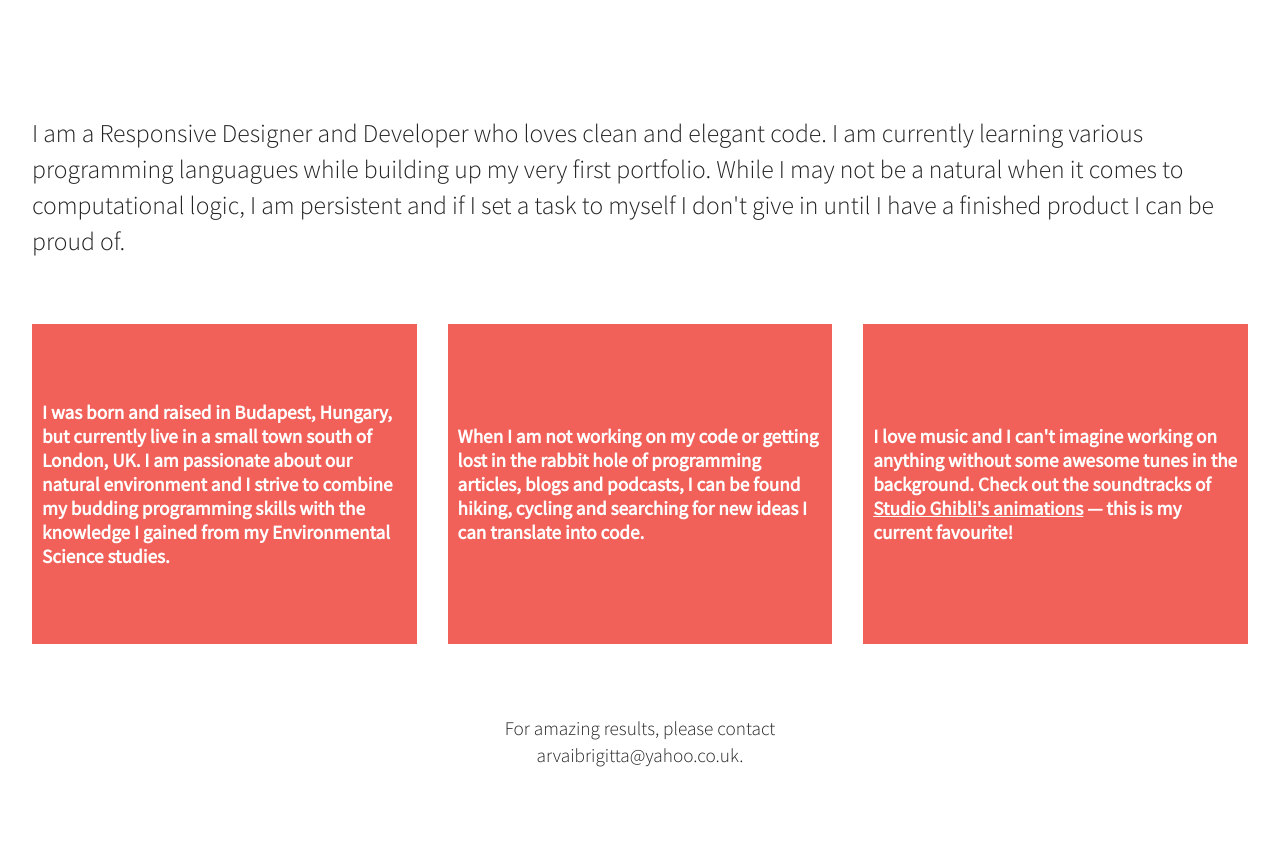
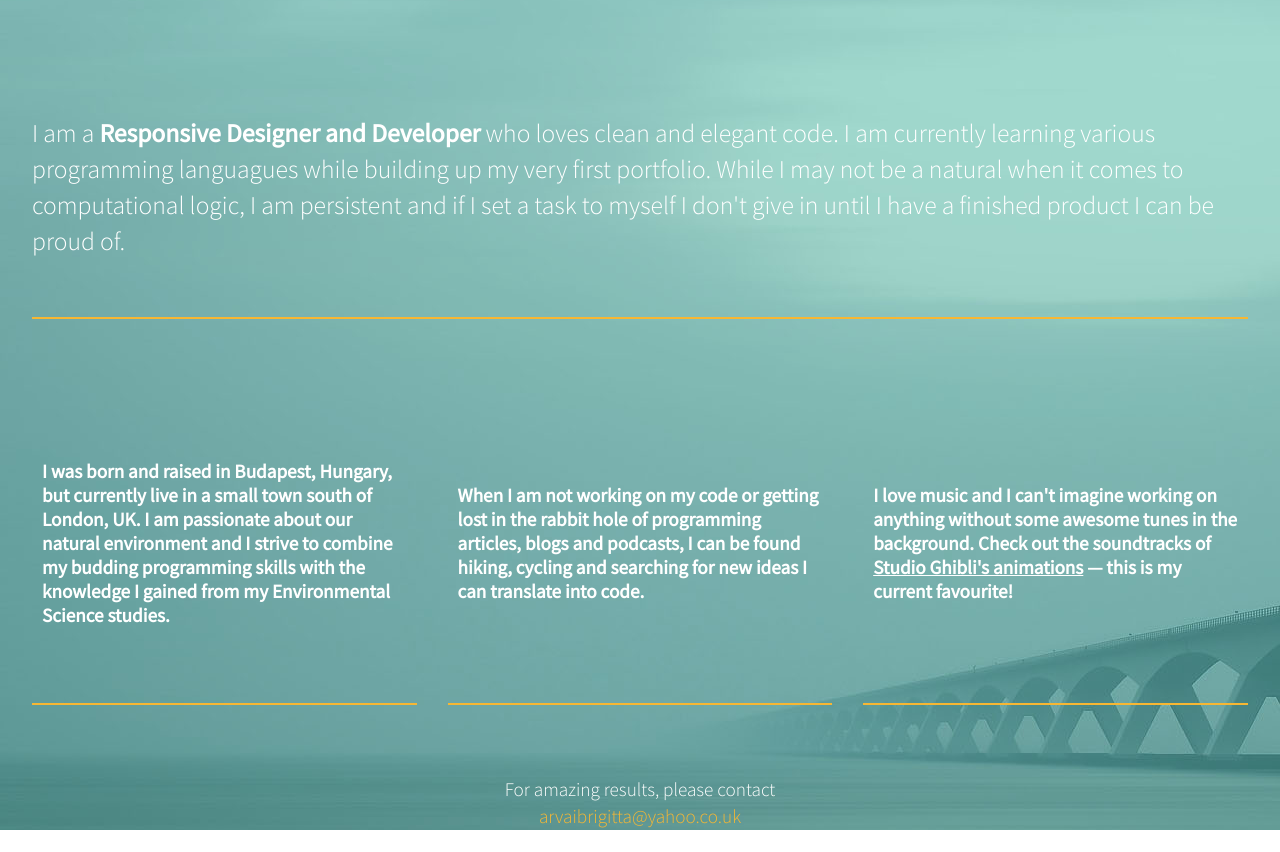
Before and after one commit to Brigitta1/flex-grid-practice, a plain HTML site: page index.html in a window 1280 px wide. Shown: the part 143-995 px from the top of the page. After the commit the page ends 973 px from the top, so only its background shows below. Drawn offline with nearby package versions, Linux system fonts and the light colour scheme.

Commit message:
Colours and borders added

```diff
--- a/css/main.css
+++ b/css/main.css
@@ -97,7 +97,8 @@ textarea {
 /* MOBILE FIRST STYLES ====================== */
 
 html {
-    background-color: #fff;
+    background: url('../img/background.jpg') no-repeat;
+    background-size: auto;
     height: 100%;
 }
 body {
@@ -106,6 +107,7 @@ body {
     padding: 2em;
     font-size: 1em;
     height: 100%;
+    color: #fff;
 }
 
 .wrapper {
@@ -125,7 +127,7 @@ body {
     color: #fff;
     line-height: 1.5em;
     font-size: 1em;
-    background-color: #f16059;
+    background-color:;
     height: 220px;
     width: 100%;
     display: -webkit-box;
@@ -137,6 +139,7 @@ body {
     align-items: center;
     margin-bottom: 20px;
     padding: 10px;
+    border-bottom: 2px solid #f7b733;
 }
 
 .greeting {
@@ -144,9 +147,17 @@ body {
 }
 
 .intro {
-    margin-bottom: 2em;
+    padding-bottom: 2em;
+    border-bottom: 2px solid #f7b733; /*#fc4a1a;*/
 }
 
+#colorchange {
+    color: #f7b733;
+}
+
+#strong {
+    font-weight: 700;
+}
 
 a {
     text-decoration:;
@@ -155,8 +166,8 @@ a {
 
 footer {
     padding-top: 2em;
-    padding-bottom: 4em;
-    margin: auto;
+    margin-bottom: 2em;
+
 }
 
 footer p {
@@ -284,7 +295,7 @@ footer p {
     color: #fff;
     line-height: 1.5em;
     font-size: 1em;
-    background-color: #f16059;
+    background-color:;
     height: 300px;
     width: 30%;
     display: -webkit-box;
--- a/index.html
+++ b/index.html
@@ -24,11 +24,11 @@
         <!-- Add your site or application content here -->
 
         <div class="greeting">
-            <h1>Hi. I'm Brigitta.</h1>
+            <h1>Hi. I'm <span id="colorchange">Brigitta.</span></h1>
         </div>
 
         <div class="intro">
-            <p>I am a Responsive Designer and Developer who loves clean and elegant code. I am currently learning various programming languagues while building up my very first portfolio. While I may not be a natural when it comes to computational logic, I am persistent and if I set a task to myself I don't give in until I have a finished product I can be proud of.
+            <p>I am a <span id="strong">Responsive Designer and Developer</span> who loves clean and elegant code. I am currently learning various programming languagues while building up my very first portfolio. While I may not be a natural when it comes to computational logic, I am persistent and if I set a task to myself I don't give in until I have a finished product I can be proud of.
             </p>
         </div>
 
@@ -48,7 +48,7 @@
         </section>
 
         <footer>
-        <p>For amazing results, please contact<br>arvaibrigitta@yahoo.co.uk.</p>
+            <p>For amazing results, please contact<br><span id="colorchange">arvaibrigitta@yahoo.co.uk</span></p>
 
         </footer>
 
```
Also changed, not shown: img/background.jpg (added).
